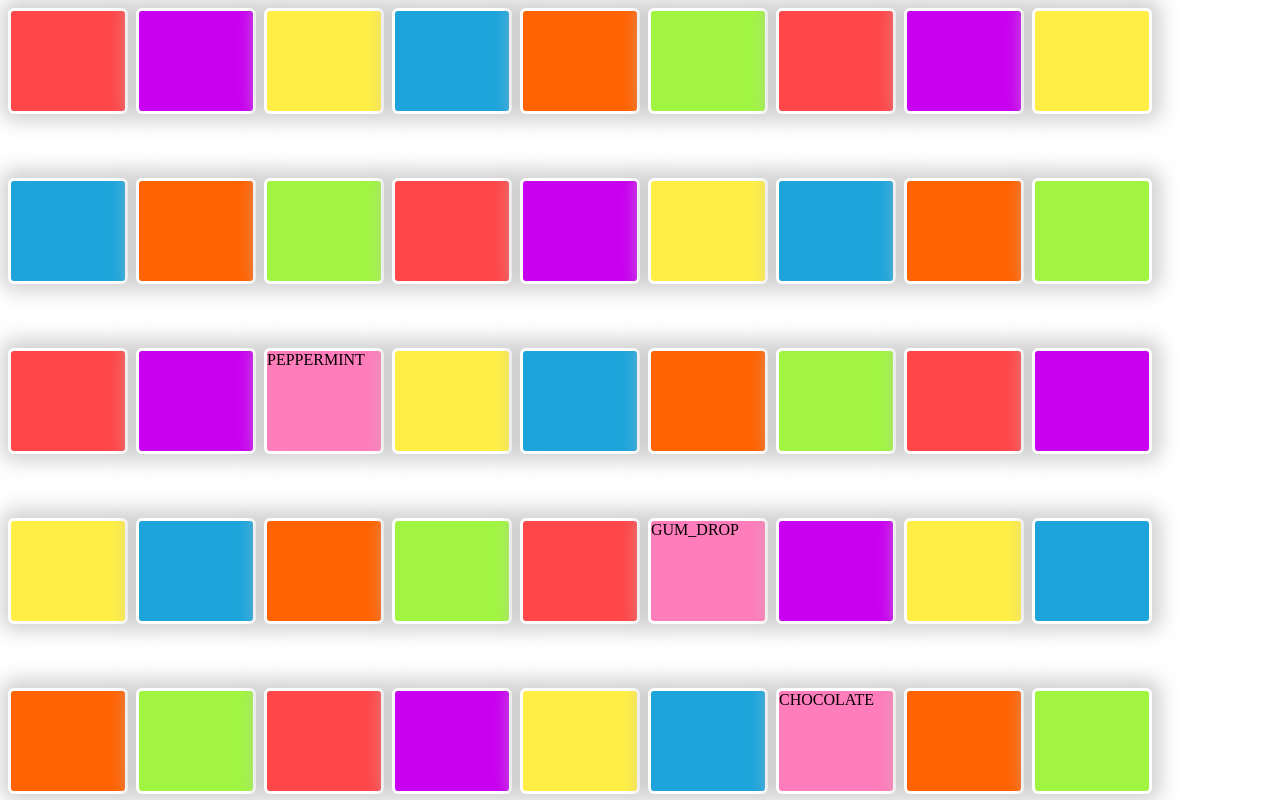
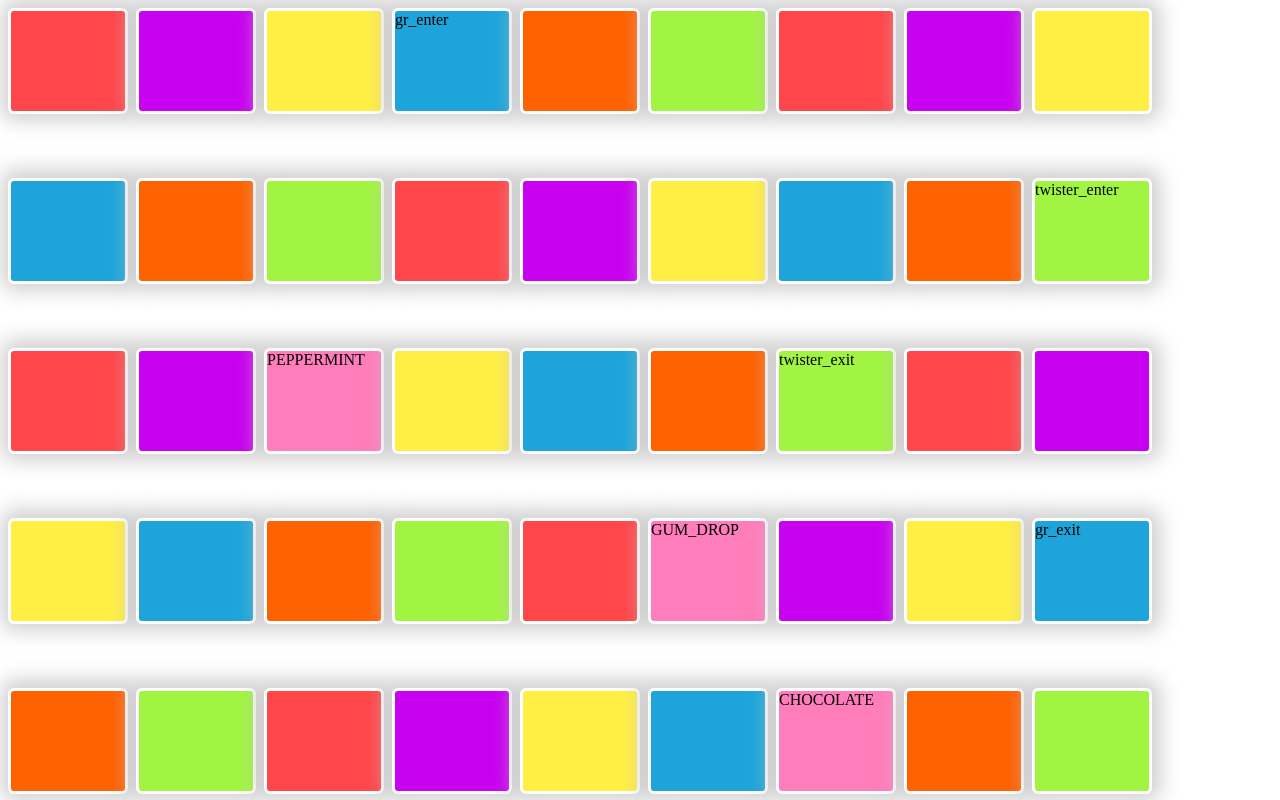
Before and after one commit to nickqweaver/candy-land, a Next.js app: page / in a window 1280 px wide. Shown: the top 800 px of the page. Built offline with nearby package versions, Linux system fonts and the light colour scheme.

Commit message:
feat: add remaining modifiers and fix key not getting passed

```diff
--- a/components/Track/Track.tsx
+++ b/components/Track/Track.tsx
@@ -6,7 +6,7 @@ export const Track = () => {
   const buildTrack = () => {
     return trackData.map((tile) => {
       return (
-        <TrackTile key={tile.key} {...tile}>
+        <TrackTile key={tile.key} {...tile} tileKey={tile.key}>
           {(tile.type === TrackType.GUM_DROP ||
             tile.type === TrackType.ICE_CREAM ||
             tile.type === TrackType.PEPPERMINT ||
--- a/components/Track/TrackTile.tsx
+++ b/components/Track/TrackTile.tsx
@@ -1,7 +1,10 @@
 import { TrackTileType, TrackType } from "types/Track"
 
 export const TrackTile = (
-  props: TrackTileType & { children: React.ReactNode }
+  props: Omit<TrackTileType, "key"> & {
+    children: React.ReactNode
+    tileKey?: string
+  }
 ) => {
   const getColorFromTrackType = (type: TrackType) => {
     switch (type) {
@@ -22,6 +25,7 @@ export const TrackTile = (
       case TrackType.GUM_DROP:
       case TrackType.PEPPERMINT:
       case TrackType.CHOCOLATE:
+      case TrackType.LOLLIPOP:
         return "#ff7dba"
     }
   }
@@ -37,6 +41,7 @@ export const TrackTile = (
       }}
     >
       {props.children}
+      {props.tileKey}
     </div>
   )
 }
--- a/data/TrackData.ts
+++ b/data/TrackData.ts
@@ -14,6 +14,7 @@ export const trackTileFactory = (
     key,
   }
 }
+
 export const trackPatternFactory = (
   modifier?: {
     tile: TrackType
@@ -33,10 +34,10 @@ export const trackPatternFactory = (
   ].map((tile) => {
     if (modifier?.tile === tile.type) {
       return trackTileFactory(
-        tile.type,
-        tile.key,
-        tile.slideTo,
-        tile.shouldSkipTurn
+        modifier.tile,
+        modifier.key,
+        modifier.slideTo,
+        modifier.shouldSkipTurn
       )
     }
     return tile
@@ -79,8 +80,14 @@ export const trackData: TrackTileType[] = [
     index: 4,
   }),
   ...trackPatternFactory(),
+  ...trackPatternFactory(undefined, {
+    tile: trackTileFactory(TrackType.LOLLIPOP),
+    index: 1,
+  }),
   ...trackPatternFactory(),
-  ...trackPatternFactory(),
-  ...trackPatternFactory(),
+  ...trackPatternFactory(undefined, {
+    tile: trackTileFactory(TrackType.ICE_CREAM),
+    index: 3,
+  }),
   ...trackPatternFactory(),
 ]
```
